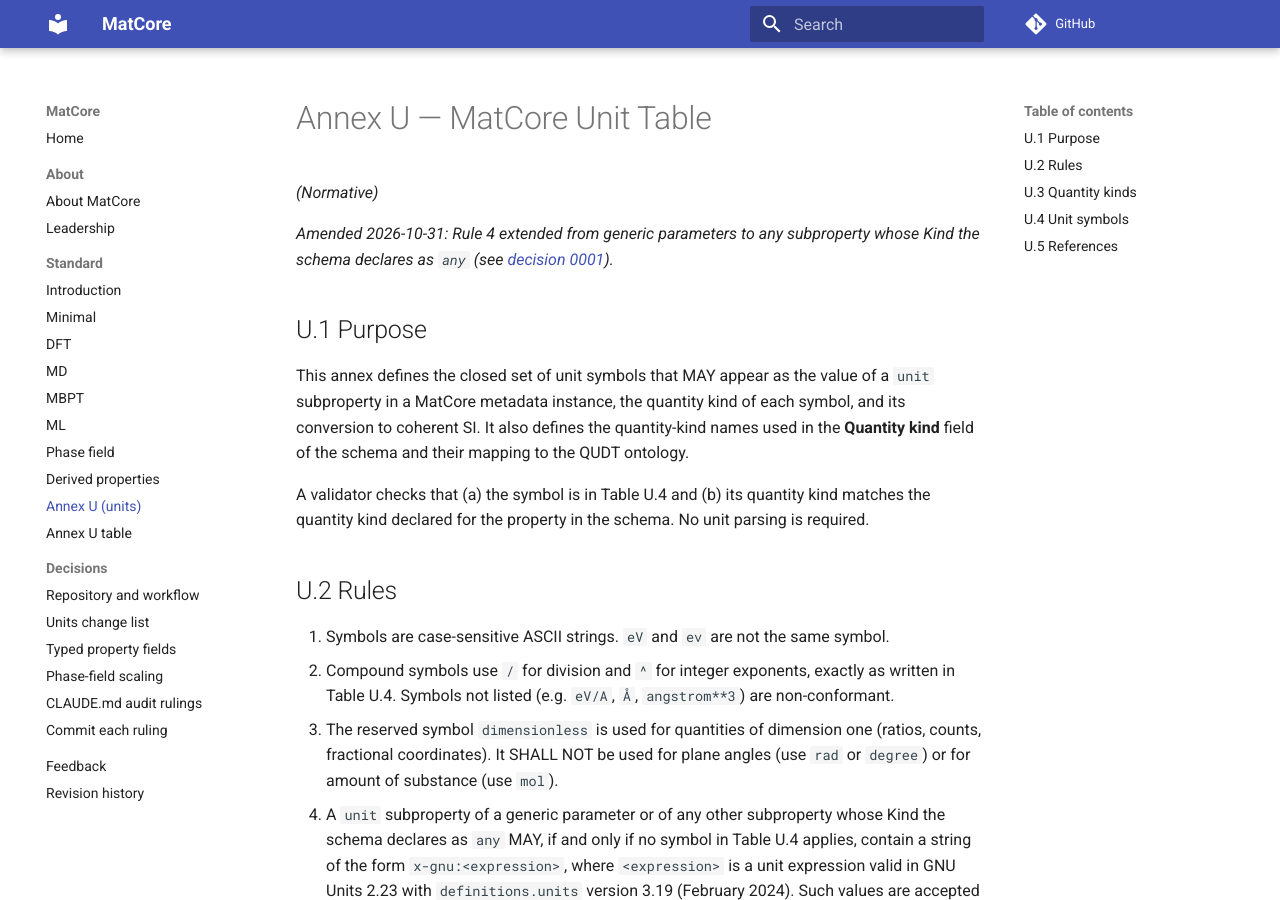
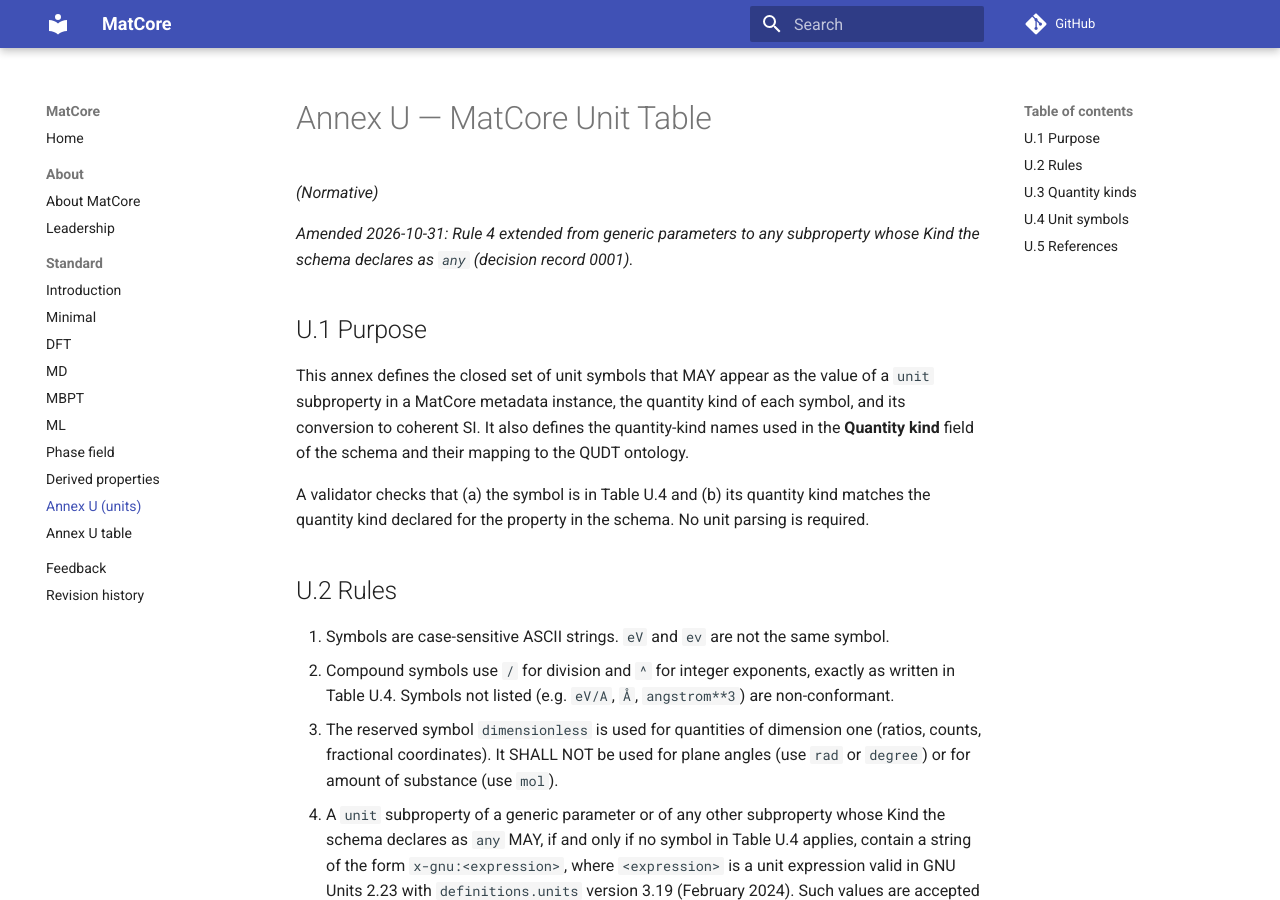
Before and after one commit to matcore-standard/matcore, an MkDocs documentation site: the page built from docs/standard/annex-u-units.md, in a window 1280 px wide and 900 px high. Built offline with MkDocs 1.6.1 and Material for MkDocs 9.7.7, drawn with Linux system fonts in a browser that asks for light colours; comment, search, counter and statistics services are not loaded; the version menu is left out.

Commit message:
Keep decision records off the published site
Decision records are internal committee information, but the site
published all of them under a Decisions menu, and the baseline .docx
stored with them. An unlinked page would not be enough: the sitemap and
the site search list every built page.

- mkdocs.yml: Decisions menu removed; exclude_docs drops docs/decisions/
  (records and the .docx) from the build.
- docs/standard/annex-u-units.md: the Rule 4 amendment line names
  decision record 0001 in plain text instead of linking to an excluded
  page.
- docs/decisions/0004-claude-md-audit-rulings.md: item 22. Records stay
  in the public GitHub repository and off the site; this settles item
  21's open point and carries out item 4.
- CLAUDE.md: step-2 bullet marked done and states the records stay on
  GitHub; the open point about leaving the repository is removed.

Co-Authored-By: Claude Opus 5.5 <noreply@anthropic.com>

```diff
--- a/docs/standard/annex-u-units.md
+++ b/docs/standard/annex-u-units.md
@@ -2,7 +2,7 @@
 
 *(Normative)*
 
-*Amended 2026-10-31: Rule 4 extended from generic parameters to any subproperty whose Kind the schema declares as `any` (see [decision 0001](../decisions/0001-units-change-list.md)).*
+*Amended 2026-10-31: Rule 4 extended from generic parameters to any subproperty whose Kind the schema declares as `any` (decision record 0001).*
 
 ## U.1 Purpose
 
--- a/mkdocs.yml
+++ b/mkdocs.yml
@@ -20,15 +20,11 @@ nav:
       - Derived properties: standard/08-derived.md
       - Annex U (units): standard/annex-u-units.md
       - Annex U table: standard/annex-u-table.md
-  - Decisions:
-      - Repository and workflow: decisions/0000-repository-and-workflow.md
-      - Units change list: decisions/0001-units-change-list.md
-      - Typed property fields: decisions/0002-typed-property-fields.md
-      - Phase-field scaling: decisions/0003-phase-field-scaling.md
-      - CLAUDE.md audit rulings: decisions/0004-claude-md-audit-rulings.md
-      - Commit each ruling: decisions/0005-commit-each-ruling.md
   - Feedback: feedback.md
   - Revision history: revision-history.md
+# Decision records (and the baseline .docx stored with them) are internal; see docs/decisions/0004.
+exclude_docs: |
+  decisions/
 markdown_extensions: [tables, admonition, toc]
 extra:
   version:
```
Also changed, not shown: CLAUDE.md (+5 -5 lines), docs/decisions/0004-claude-md-audit-rulings.md (+1 -0 lines).
